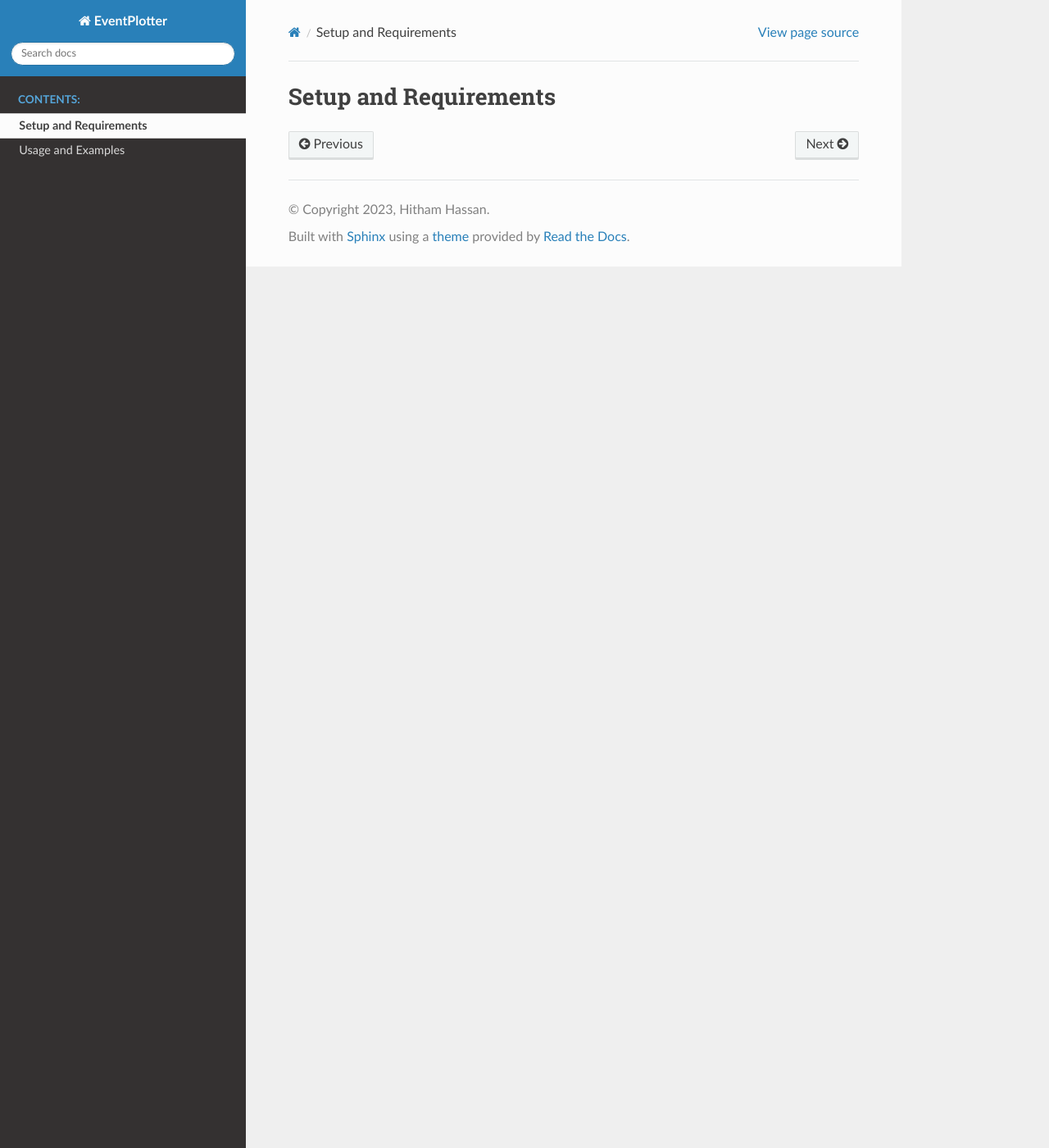
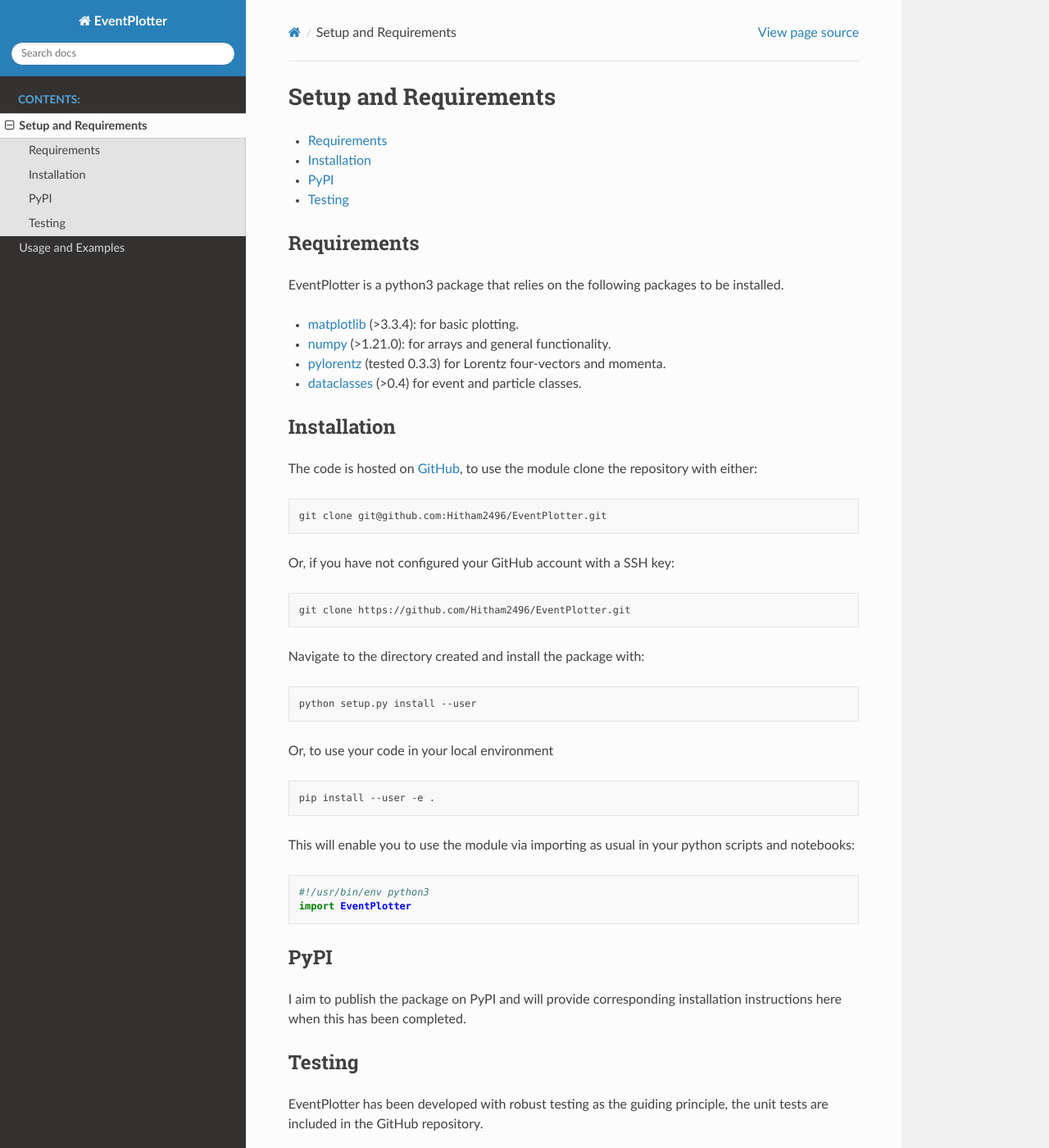
Before and after one commit to Hitham2496/EventPlotter, a Sphinx documentation site: the page built from docs/setup.rst, in a window 1280 px wide and 1400 px high. Shown: the whole window at 82% size. Built offline with Sphinx 7.4.7 and the Read the Docs theme 2.0.0, drawn with Linux system fonts in a browser that asks for light colours; pages that are not in the unit, such as notebooks, are missing from menus; some of the changed text lies outside the part shown.

Commit message:
Update installation instructions

```diff
--- a/docs/setup.rst
+++ b/docs/setup.rst
@@ -3,3 +3,77 @@
 ======================
 Setup and Requirements
 ======================
+
+.. contents::
+   :local:
+   :depth: 2
+
+
+Requirements
+============
+
+EventPlotter is a python3 package that relies on the following packages to be
+installed.
+
+- `matplotlib <https://matplotlib.org/>`_ (>3.3.4): for basic plotting.
+
+- `numpy <https://numpy.org/>`_ (>1.21.0): for arrays and general functionality.
+
+- `pylorentz <https://gitlab.sauerburger.com/frank/pylorentz/-/tree/master/pylorentz>`_ (tested 0.3.3) for Lorentz four-vectors and momenta.
+
+- `dataclasses <https://docs.python.org/3/library/dataclasses.html#module-dataclasses>`_ (>0.4) for event and particle classes.
+
+
+Installation
+============
+
+The code is hosted on `GitHub <https://github.com/Hitham2496/EventPlotter/>`_,
+to use the module clone the repository with either:
+
+.. code-block:: bash
+
+   git clone git@github.com:Hitham2496/EventPlotter.git
+
+Or, if you have not configured your GitHub account with a SSH key:
+
+.. code-block:: bash
+
+   git clone https://github.com/Hitham2496/EventPlotter.git
+
+Navigate to the directory created and install the package with:
+
+.. code-block:: bash
+
+   python setup.py install --user
+
+Or, to use your code in your local environment
+
+.. code-block:: bash
+
+   pip install --user -e .
+
+This will enable you to use the module via importing as usual in your python scripts
+and notebooks:
+
+.. code-block:: python
+
+   #!/usr/bin/env python3
+   import EventPlotter
+
+PyPI
+====
+
+I aim to publish the package on PyPI and will provide corresponding installation
+instructions here when this has been completed.
+
+Testing
+=======
+
+EventPlotter has been developed with robust testing as the guiding principle, the
+unit tests are included in the GitHub repository.
+
+You can test your installation with:
+
+.. code-block:: bash
+
+   python -m pytest
```
